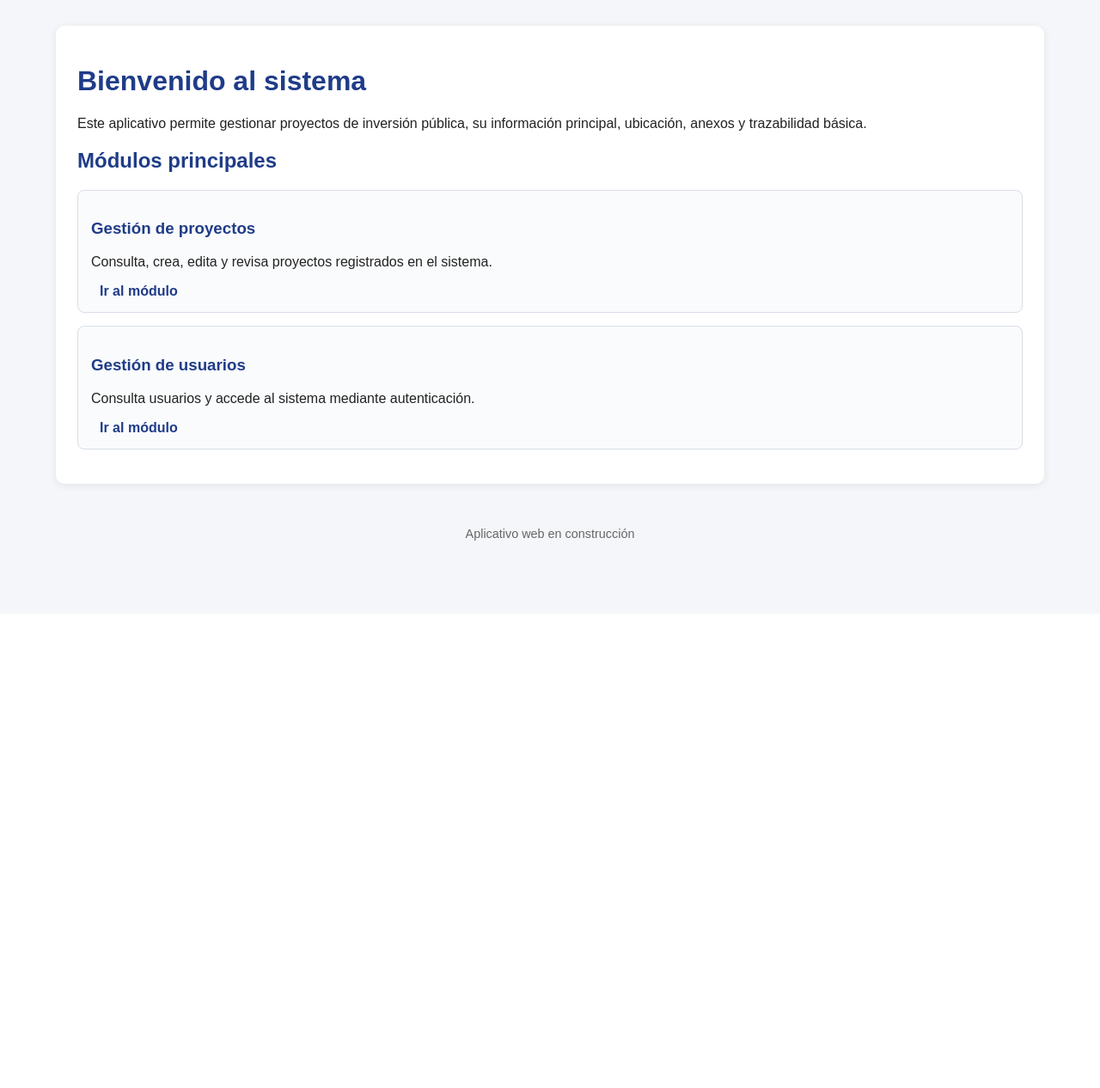
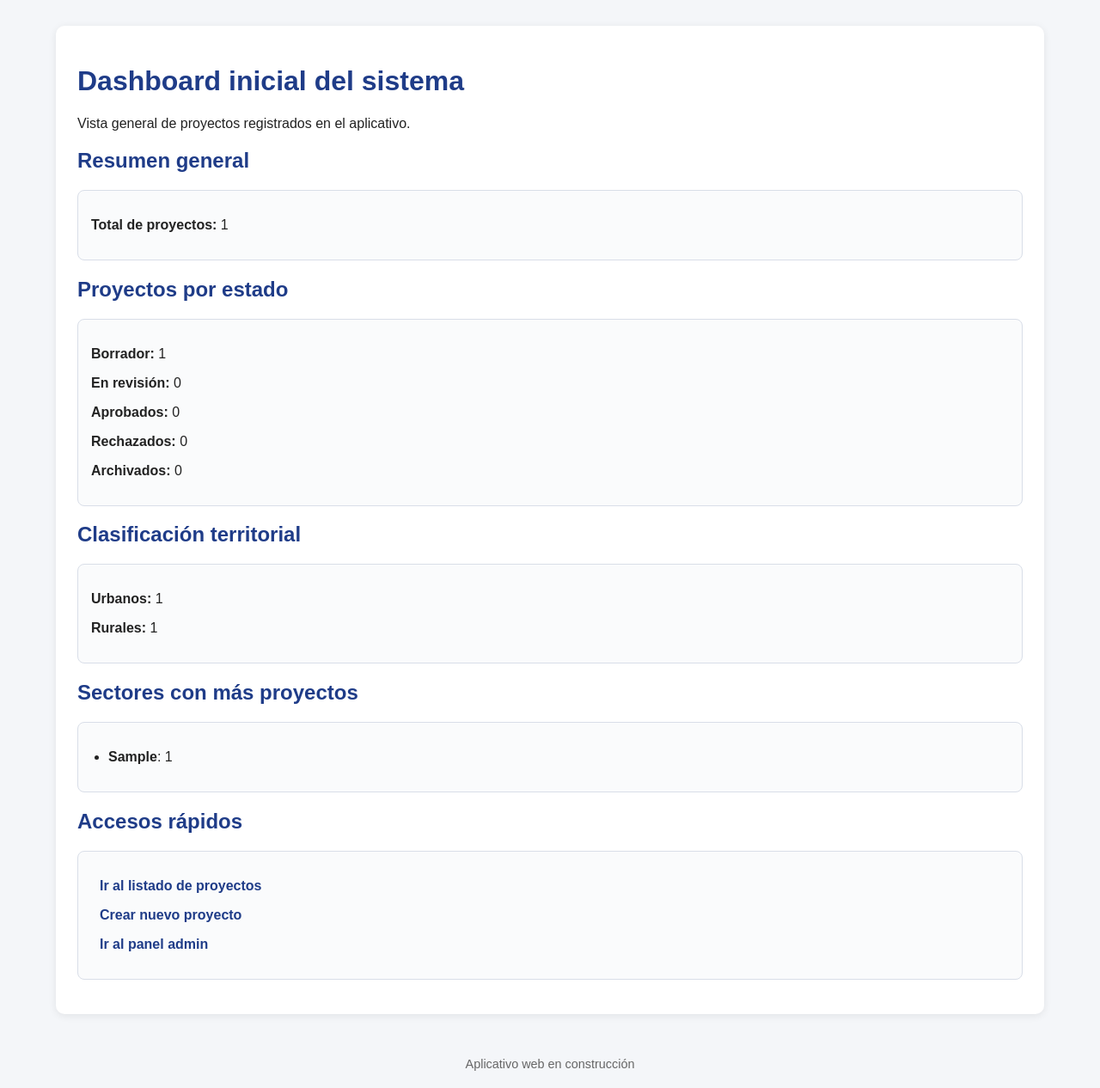
Before and after one commit to ZuleidyBarrero/app-proyectos-inversion, a Django app: page / in a window 1280 px wide. Shown: the part 86-1352 px from the top of the page at 86% size. Before the commit the page ends 715 px from the top, so only its background shows below. Run offline with Django 5.2, Linux system fonts and the light colour scheme; tables that the repository leaves empty hold one stand-in row (values such as "Sample post").

Commit message:
Dashboard inicial de proyectos en inicio

```diff
--- a/backend/core/urls.py
+++ b/backend/core/urls.py
@@ -2,11 +2,12 @@ from django.conf import settings
 from django.conf.urls.static import static
 from django.contrib import admin
 from django.urls import include, path
-from django.views.generic import TemplateView
+
+from .views import home
 
 urlpatterns = [
     path("admin/", admin.site.urls),
-    path("", TemplateView.as_view(template_name="home.html"), name="home"),
+    path("", home, name="home"),
     path("projects/", include("apps.projects.urls")),
     path("users/", include("apps.users.urls")),
 ]
--- a/backend/core/views.py
+++ b/backend/core/views.py
@@ -1,7 +1,41 @@
-# Vistas principales del sistema
+from django.db.models import Count, Q
+from django.shortcuts import render
 
-def home():
-    return {
-        "template": "home.html",
-        "message": "Bienvenido al sistema de proyectos"
+from apps.projects.models import Project
+
+
+def home(request):
+    total_proyectos = Project.objects.count()
+
+    proyectos_borrador = Project.objects.filter(estado="Borrador").count()
+    proyectos_revision = Project.objects.filter(estado="En revisión").count()
+    proyectos_aprobados = Project.objects.filter(estado="Aprobado").count()
+    proyectos_rechazados = Project.objects.filter(estado="Rechazado").count()
+    proyectos_archivados = Project.objects.filter(estado="Archivado").count()
+
+    proyectos_urbanos = Project.objects.filter(
+        Q(comuna__isnull=False) | Q(barrio__isnull=False)
+    ).count()
+
+    proyectos_rurales = Project.objects.filter(
+        Q(corregimiento__isnull=False) | Q(vereda__isnull=False)
+    ).count()
+
+    sectores = (
+        Project.objects.values("sector")
+        .annotate(total=Count("id"))
+        .order_by("-total", "sector")[:10]
+    )
+
+    context = {
+        "total_proyectos": total_proyectos,
+        "proyectos_borrador": proyectos_borrador,
+        "proyectos_revision": proyectos_revision,
+        "proyectos_aprobados": proyectos_aprobados,
+        "proyectos_rechazados": proyectos_rechazados,
+        "proyectos_archivados": proyectos_archivados,
+        "proyectos_urbanos": proyectos_urbanos,
+        "proyectos_rurales": proyectos_rurales,
+        "sectores": sectores,
     }
+    return render(request, "home.html", context)
--- a/backend/templates/home.html
+++ b/backend/templates/home.html
@@ -3,24 +3,56 @@
 {% block title %}Inicio{% endblock %}
 
 {% block content %}
-    <h1>Bienvenido al sistema</h1>
+    <h1>Dashboard inicial del sistema</h1>
 
     <p>
-        Este aplicativo permite gestionar proyectos de inversión pública,
-        su información principal, ubicación, anexos y trazabilidad básica.
+        Vista general de proyectos registrados en el aplicativo.
     </p>
 
-    <h2>Módulos principales</h2>
+    <h2>Resumen general</h2>
 
     <div class="card">
-        <h3>Gestión de proyectos</h3>
-        <p>Consulta, crea, edita y revisa proyectos registrados en el sistema.</p>
-        <a class="btn-link" href="/projects/">Ir al módulo</a>
+        <p><strong>Total de proyectos:</strong> {{ total_proyectos }}</p>
     </div>
 
+    <h2>Proyectos por estado</h2>
+
     <div class="card">
-        <h3>Gestión de usuarios</h3>
-        <p>Consulta usuarios y accede al sistema mediante autenticación.</p>
-        <a class="btn-link" href="/users/">Ir al módulo</a>
+        <p><strong>Borrador:</strong> {{ proyectos_borrador }}</p>
+        <p><strong>En revisión:</strong> {{ proyectos_revision }}</p>
+        <p><strong>Aprobados:</strong> {{ proyectos_aprobados }}</p>
+        <p><strong>Rechazados:</strong> {{ proyectos_rechazados }}</p>
+        <p><strong>Archivados:</strong> {{ proyectos_archivados }}</p>
+    </div>
+
+    <h2>Clasificación territorial</h2>
+
+    <div class="card">
+        <p><strong>Urbanos:</strong> {{ proyectos_urbanos }}</p>
+        <p><strong>Rurales:</strong> {{ proyectos_rurales }}</p>
+    </div>
+
+    <h2>Sectores con más proyectos</h2>
+
+    <div class="card">
+        {% if sectores %}
+            <ul>
+                {% for item in sectores %}
+                    <li>
+                        <strong>{{ item.sector }}</strong>: {{ item.total }}
+                    </li>
+                {% endfor %}
+            </ul>
+        {% else %}
+            <p>No hay sectores registrados todavía.</p>
+        {% endif %}
+    </div>
+
+    <h2>Accesos rápidos</h2>
+
+    <div class="card">
+        <p><a class="btn-link" href="/projects/">Ir al listado de proyectos</a></p>
+        <p><a class="btn-link" href="/projects/new/">Crear nuevo proyecto</a></p>
+        <p><a class="btn-link" href="/admin/">Ir al panel admin</a></p>
     </div>
 {% endblock %}
```
Also changed, not shown: docs/hoja_de_ruta.md (+3 -0 lines), docs/prueba_noche_dashboard.md (added, +26 -0 lines).
